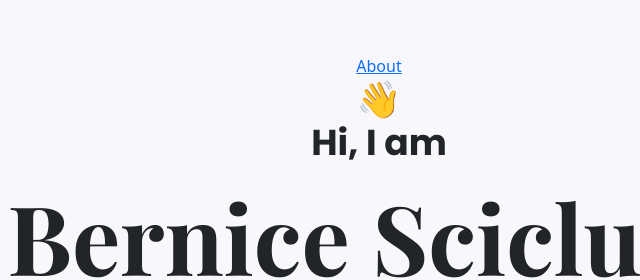
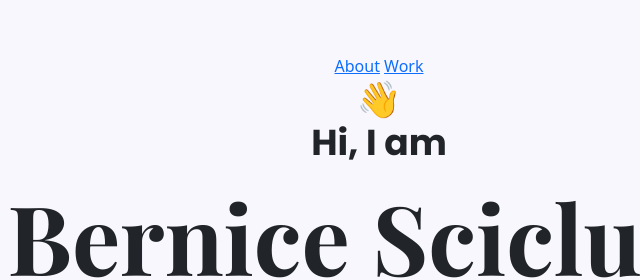
Before and after one commit to berscic/portfolio-project, a plain HTML site: page index.html in a window 1280 px wide. Shown: the part 106-386 px from the top of the page, 261-901 px from the left. Drawn offline with nearby package versions, Linux system fonts and the light colour scheme.

Commit message:
added work link

```diff
--- a/index.html
+++ b/index.html
@@ -26,6 +26,7 @@
   <body>
     <div class="hero">
       <a href="/about.html">About</a>
+      <a href="/work.html">Work</a>
       <h2>👋</h2>
       <h2>Hi, I am</h2>
       <h1>Bernice Scicluna</h1>
```
